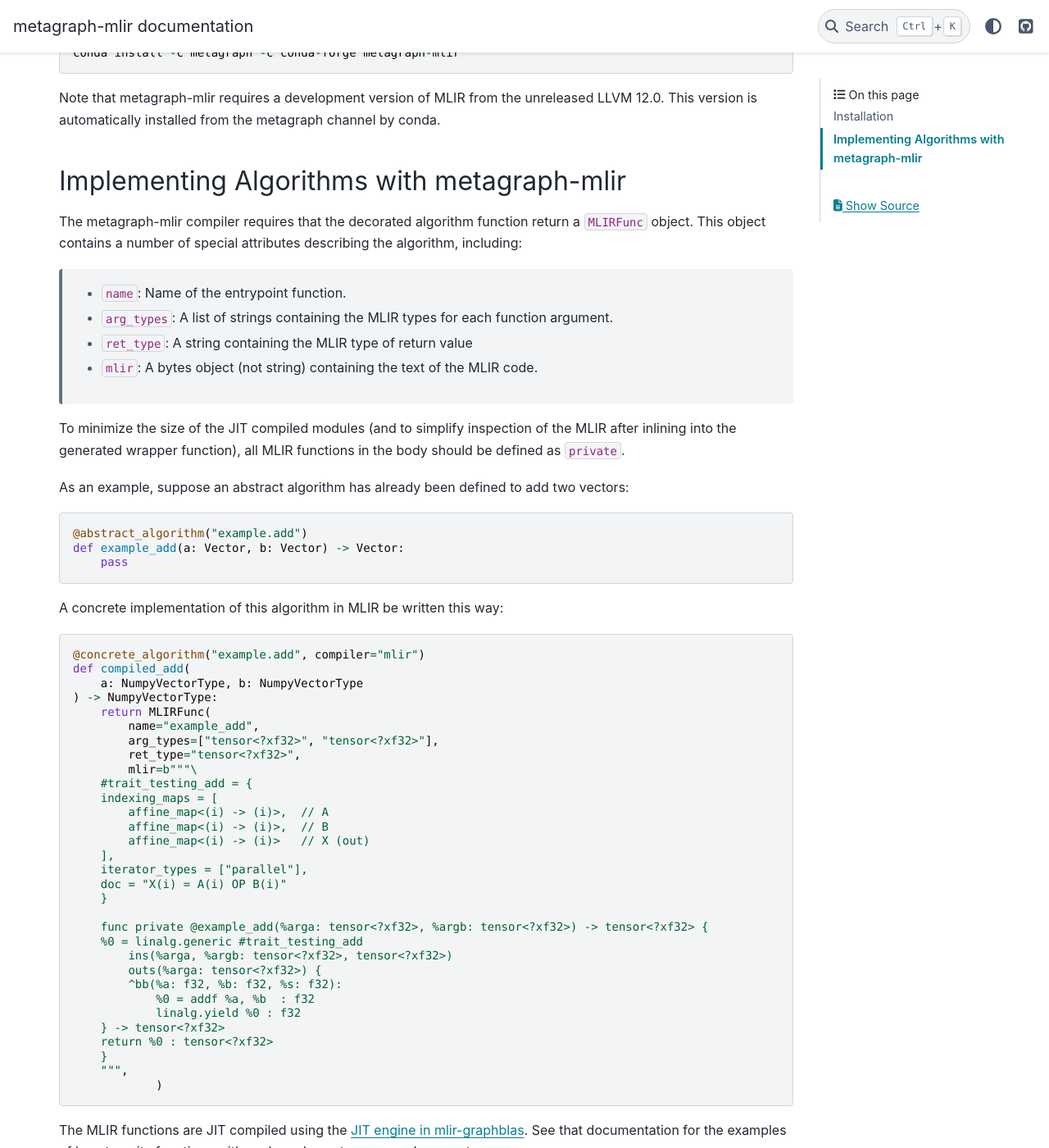
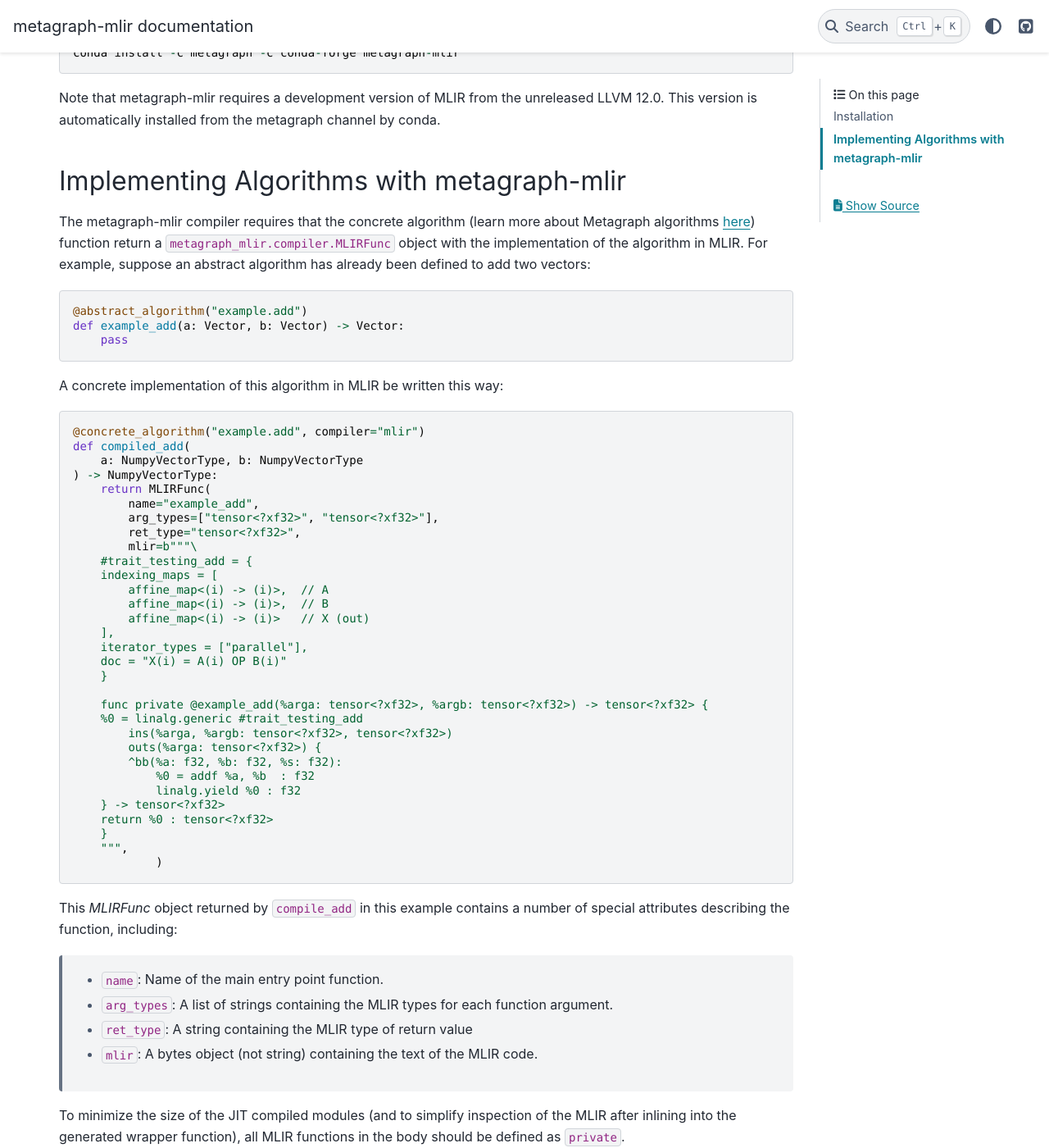
Before and after one commit to metagraph-dev/metagraph-mlir, a Sphinx documentation site: the page built from docs/index.rst, in a window 1280 px wide and 1400 px high, scrolled down 368 px. Shown: the whole window at 82% size. Built offline with Sphinx 7.4.7 and the PyData theme 0.15.4, drawn with Linux system fonts in a browser that asks for light colours; some of the changed lines change nothing that is shown.

Commit message:
review suggestions

```diff
--- a/docs/index.rst
+++ b/docs/index.rst
@@ -33,21 +33,11 @@ metagraph channel by conda.
 Implementing Algorithms with metagraph-mlir
 --------------------------------------------
 
-The metagraph-mlir compiler requires that the decorated algorithm function
-return a ``MLIRFunc`` object.  This object contains a number of special
-attributes describing the algorithm, including:
-
-  * ``name``: Name of the entrypoint function.
-  * ``arg_types``: A list of strings containing the MLIR types for each function argument.
-  * ``ret_type``: A string containing the MLIR type of return value
-  * ``mlir``: A bytes object (not string) containing the text of the MLIR code.
-
-To minimize the size of the JIT compiled modules (and to simplify inspection
-of the MLIR after inlining into the generated wrapper function), all MLIR
-functions in the body should be defined as ``private``.
-
-As an example, suppose an abstract algorithm has already been defined to add
-two vectors:
+The metagraph-mlir compiler requires that the concrete algorithm (learn more
+about Metagraph algorithms `here <https://metagraph.readthedocs.io/en/latest/user_guide/algorithms.html>`_) function return a
+``metagraph_mlir.compiler.MLIRFunc`` object with the implementation of the
+algorithm in MLIR.  For example, suppose an abstract algorithm has already
+been defined to add two vectors:
 
 .. code-block:: python
 
@@ -91,6 +81,18 @@ A concrete implementation of this algorithm in MLIR be written this way:
         """,
                 )
 
+This `MLIRFunc` object returned by ``compile_add`` in this example contains a
+number of special attributes describing the function, including:
+
+  * ``name``: Name of the main entry point function.
+  * ``arg_types``: A list of strings containing the MLIR types for each function argument.
+  * ``ret_type``: A string containing the MLIR type of return value
+  * ``mlir``: A bytes object (not string) containing the text of the MLIR code.
+
+To minimize the size of the JIT compiled modules (and to simplify inspection
+of the MLIR after inlining into the generated wrapper function), all MLIR
+functions in the body should be defined as ``private``.
+
 The MLIR functions are JIT compiled using the `JIT engine in mlir-graphblas`_.
 See that documentation for the examples of how to write functions with scalars,
 dense tensors, and sparse tensors.
```
